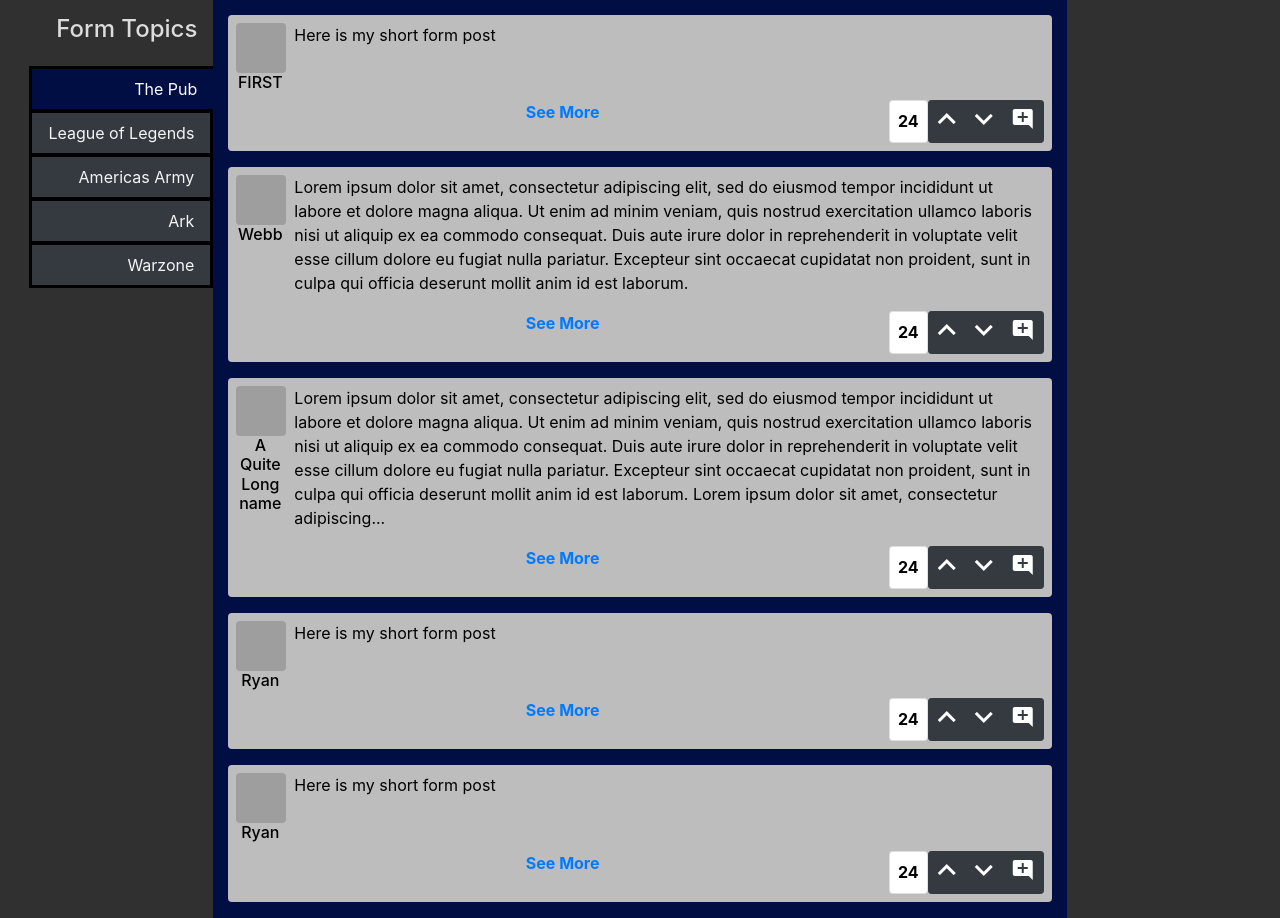
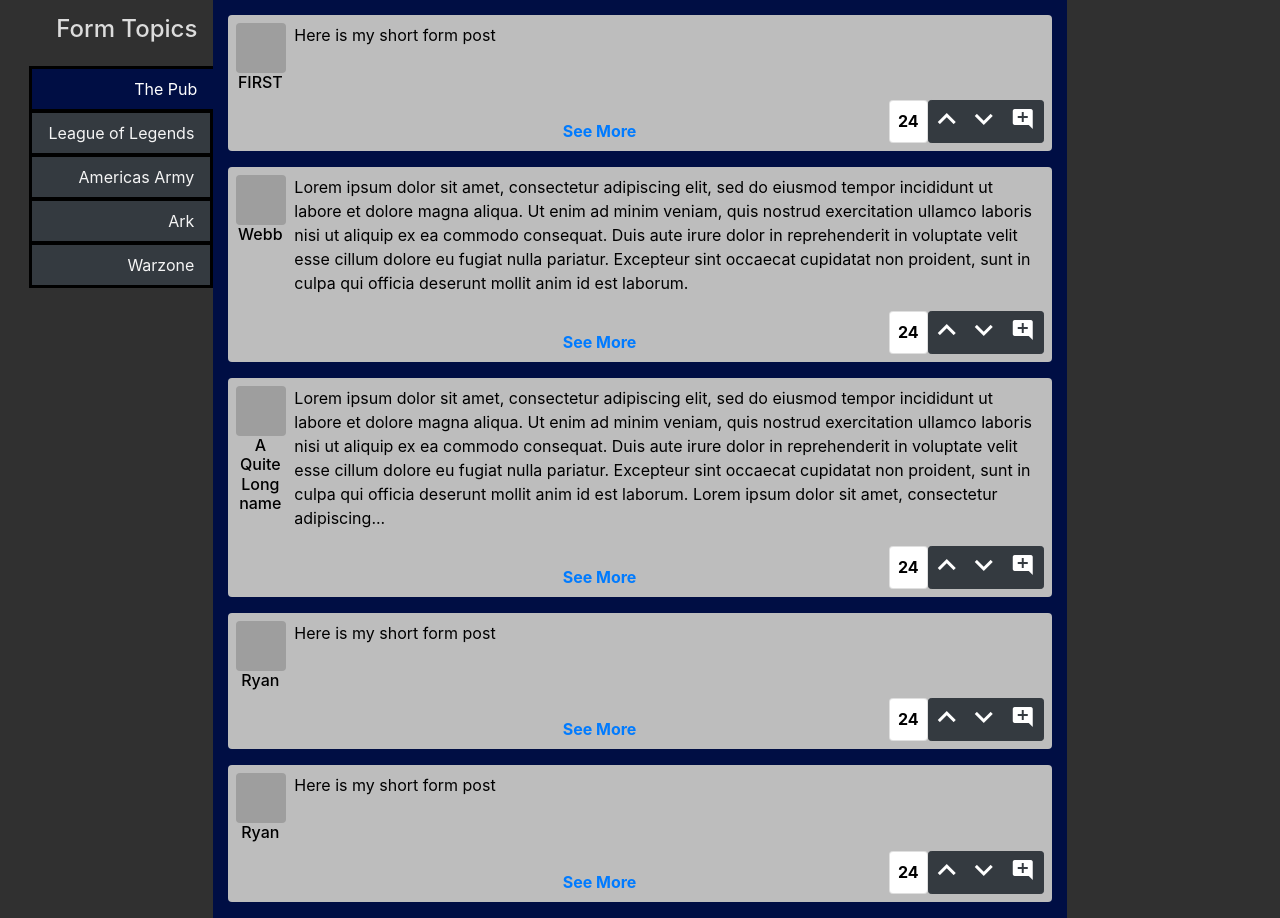
Before and after one commit to OcWebb/Outcasts-Website, a Flask app: page /forms/ in a window 1280 px wide. Shown: the part 56-974 px from the top of the page. Run offline with Flask 2, Linux system fonts and the light colour scheme; some libraries are stand-ins or nearby versions; grey boxes are pictures that could not be loaded.

Commit message:
- added see more button

```diff
--- a/app_package/static/css/main.css
+++ b/app_package/static/css/main.css
@@ -56,6 +56,15 @@ body{
     height: 3rem;
 }
 
+.bottom {
+    position: absolute;
+    bottom: 0px;
+}
+
+.bottom-util {
+    position: relative;
+}
+
 .material-icons.md-18 { font-size: 18px; }
 .material-icons.md-24 { font-size: 24px; }
 .material-icons.md-36 { font-size: 36px; }
--- a/app_package/templates/forms.html
+++ b/app_package/templates/forms.html
@@ -15,7 +15,7 @@
         <p>{{ post.content|truncate(500) }}</p>
     </div>
 
-    <div class="d-flex">
+    <div class="d-flex bottom-util">
         <div class="btn-group btn-group-sm order-3" role="group">
             <button type="button" class="btn btn-dark btn-secondary p-0"><span class="material-icons md-36">expand_less</span></button>
             <button type="button" class="btn btn-dark btn-secondary p-0"><span class="material-icons md-36">expand_more</span></button>
@@ -25,7 +25,7 @@
             <div class="card-body font-weight-bold text-center p-0">24</div>
         </div>
         <div class="order-1 ml-auto">
-            <a class="font-weight-bold text-center align-bottom p-0 h-100 mt-auto" href="#">See More</a>
+            <a class="p-0 font-weight-bold bottom" href="#">See More</a>
         </div>
     </div>
 
```
